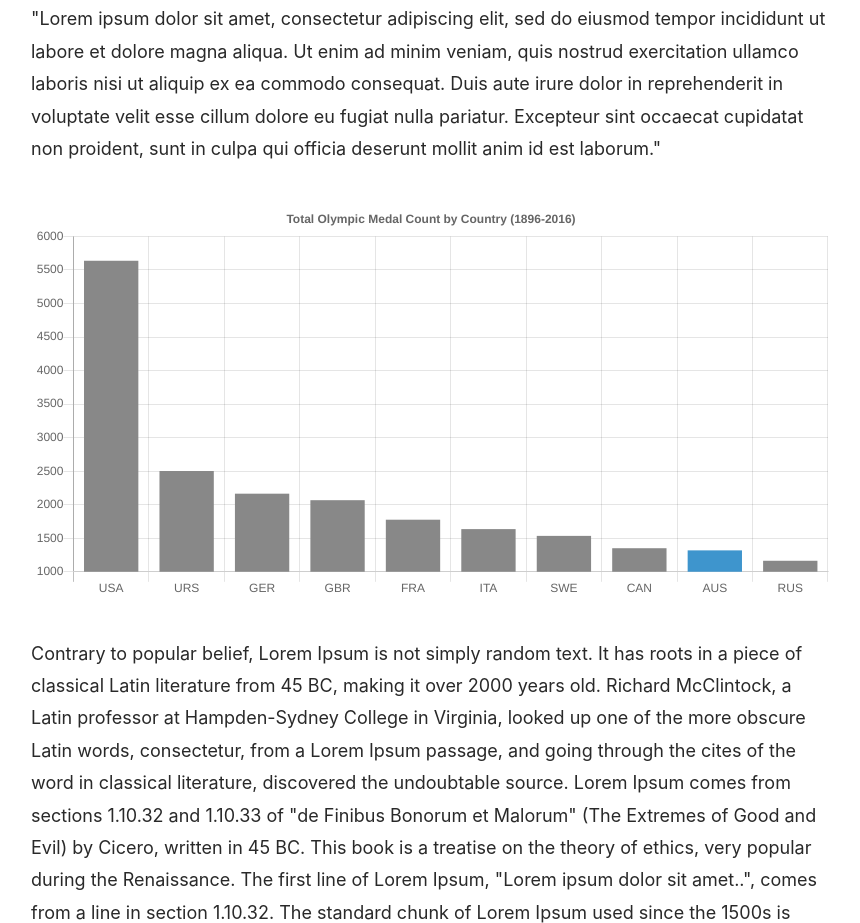
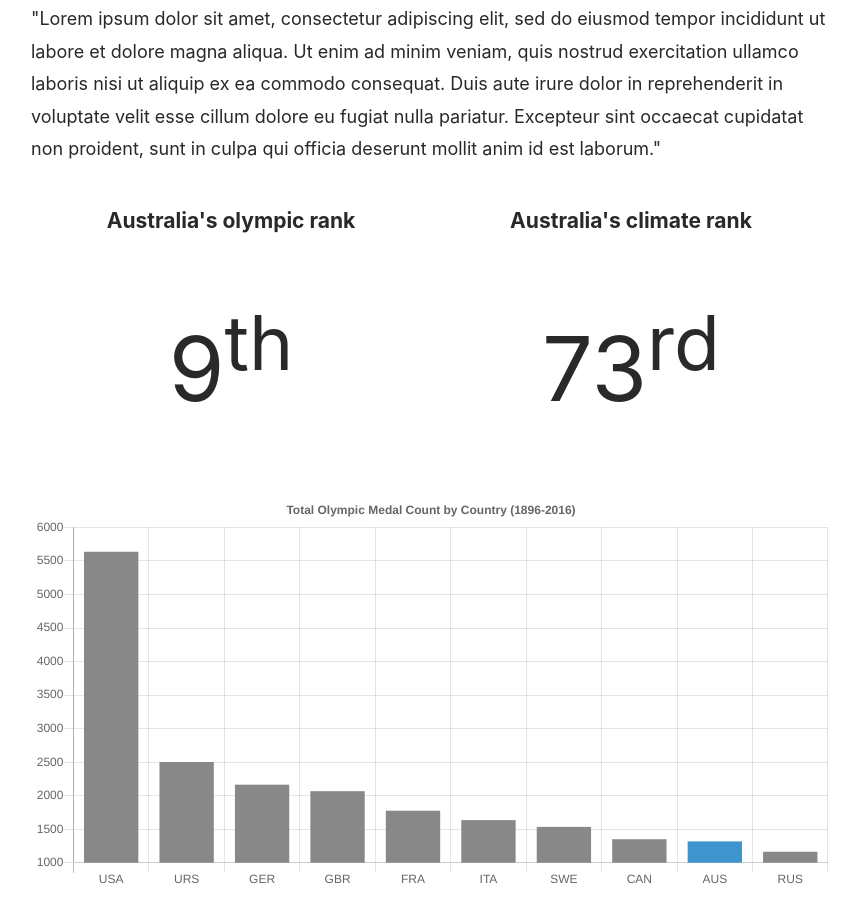
Before and after one commit to dmc-au/ausclimate, a plain HTML site: page index.html in a window 1280 px wide. Shown: the part 702-1625 px from the top of the page, without its empty margins (209-1069 px from the left). Drawn offline with nearby package versions, Linux system fonts and the light colour scheme.

Commit message:
Added small battery graph and created big number template

```diff
--- /dev/null
+++ b/Data/NGER/Small Scale/smallscale_battery_numeric.csv
@@ -0,0 +1,10 @@
+,Installation year,ACT,NSW ,NT ,QLD ,SA ,TAS ,VIC ,WA,Total
+0,2014,8,208,3,129,34,5,137,169,693
+1,2015,3,133,1,186,21,6,163,24,537
+2,2016,105,668,6,331,130,18,240,70,1568
+3,2017,205,1942,18,856,479,93,845,212,4650
+4,2018,308,1876,8,1119,616,164,1362,236,5689
+5,2019,337,1503,22,2711,2292,94,1288,316,8563
+6,2020,379,1852,148,957,3737,103,1531,782,9489
+7,2021,517,2749,388,1426,3294,124,2998,1613,13109
+8,2022,645,1838,286,1292,2195,90,2545,1491,10382
--- a/index.html
+++ b/index.html
@@ -36,6 +36,25 @@
 
         </p>
 
+        <div class="big-number-container">
+            <div class="big-number-inner-left">
+                <div class="big-number-inner-upper">
+                    <h3 class="big-number-header">Australia's olympic rank</h2>
+                </div>
+                <div class="big-number-inner-lower">
+                    <p class="big-number">9<sup>th</sup></p>
+                </div>
+            </div>
+            <div class="big-number-inner-right">
+                <div class="big-number-inner-upper">
+                    <h3 class="big-number-header">Australia's climate rank</h2>
+                </div>
+                <div class="big-number-inner-lower">
+                    <p class="big-number">73<sup>rd</sup></p>
+                </div>
+            </div>
+        </div>
+
         <canvas id="olympic" class="graph"></canvas>
 
         <p>Contrary to popular belief, Lorem Ipsum is not simply random text. It has roots in a piece of classical Latin literature from 45 BC, making it over 2000 years old. Richard McClintock, a Latin professor at Hampden-Sydney College in Virginia, looked up one of the more obscure Latin words, consectetur, from a Lorem Ipsum passage, and going through the cites of the word in classical literature, discovered the undoubtable source. Lorem Ipsum comes from sections 1.10.32 and 1.10.33 of "de Finibus Bonorum et Malorum" (The Extremes of Good and Evil) by Cicero, written in 45 BC. This book is a treatise on the theory of ethics, very popular during the Renaissance. The first line of Lorem Ipsum, "Lorem ipsum dolor sit amet..", comes from a line in section 1.10.32.
@@ -62,12 +81,16 @@
         <p>"Lorem ipsum dolor sit amet, consectetur adipiscing elit, sed do eiusmod tempor incididunt ut labore et dolore magna aliqua. Ut enim ad minim veniam, quis nostrud exercitation ullamco laboris nisi ut aliquip ex ea commodo consequat. Duis aute irure dolor in reprehenderit in voluptate velit esse cillum dolore eu fugiat nulla pariatur. Excepteur sint occaecat cupidatat non proident, sunt in culpa qui officia deserunt mollit anim id est laborum."
 
         </p>
+        <canvas id="battery" class="graph"></canvas>
 
         <canvas id="bar-chart-horizontal" class="graph"></canvas>
 
         <p>"Sed ut perspiciatis unde omnis iste natus error sit voluptatem accusantium doloremque laudantium, totam rem aperiam, eaque ipsa quae ab illo inventore veritatis et quasi architecto beatae vitae dicta sunt explicabo. Nemo enim ipsam voluptatem quia voluptas sit aspernatur aut odit aut fugit, sed quia consequuntur magni dolores eos qui ratione voluptatem sequi nesciunt. Neque porro quisquam est, qui dolorem ipsum quia dolor sit amet, consectetur, adipisci velit, sed quia non numquam eius modi tempora incidunt ut labore et dolore magnam aliquam quaerat voluptatem. Ut enim ad minima veniam, quis nostrum exercitationem ullam corporis suscipit laboriosam, nisi ut aliquid ex ea commodi consequatur? Quis autem vel eum iure reprehenderit qui in ea voluptate velit esse quam nihil molestiae consequatur, vel illum qui dolorem eum fugiat quo voluptas nulla pariatur?"
 
         </p>
+
+        <canvas id="radar-chart"></canvas>
+
     </div>
 
     <script src="https://cdnjs.cloudflare.com/ajax/libs/Chart.js/2.6.0/Chart.min.js"></script>
--- a/main.css
+++ b/main.css
@@ -18,3 +18,44 @@ body {
     padding-top: 1em;
     padding-bottom: 1em;
 }
+
+/* Big number styling */
+.big-number-container {
+    /* border: 1px solid red; */
+    align-items: center;
+    width: 100%;
+    padding: 0px;
+}
+
+.big-number-inner-left {
+    /* border: 1px solid red; */
+    width: 50%;
+    float: left;
+    align-items: center;
+}
+
+.big-number-inner-right {
+    /* border: 1px solid red; */
+    width: 50%;
+    float: right;
+    padding: 0px;
+    justify-content: center;
+    align-items: center;
+}
+
+.big-number-inner-upper {
+
+}
+
+.big-number-inner-lower {
+
+}
+
+.big-number-header {
+    text-align: center;
+}
+
+.big-number {
+    text-align: center;
+    font-size: 500%;
+}
--- a/main.js
+++ b/main.js
@@ -1,27 +1,3 @@
-// // Bar chart
-// new Chart(document.getElementById("bar-chart"), {
-//     type: 'bar',
-//     data: {
-//       labels: ["Africa", "Asia", "Europe", "Latin America", "North America"],
-//       datasets: [
-//         {
-//           label: "Population (millions)",
-//           backgroundColor: ["#3e95cd", "#8e5ea2","#3cba9f","#e8c3b9","#c45850"],
-//           data: [2478,5267,734,784,433]
-//         }
-//       ]
-//     },
-//     options: {
-//       legend: { display: false },
-//       title: {
-//         display: true,
-//         text: 'Predicted world population (millions) in 2050'
-//       }
-//     }
-// });
-
-
-// Total Olympic Medal Count by Country (1896-2016)
 W = "#888"
 A = "#3e95cd";
 
@@ -53,6 +29,7 @@ function make_olympic(countries) {
         }
     });
 };
+
 
 // CO2 Emissions (t) Per Capita
 d3.csv('Data/ClimateActionTracker/CAT_tCO2e_cap.csv')
@@ -293,3 +270,70 @@ new Chart(document.getElementById("bar-chart-horizontal"), {
       }
     }
 });
+
+
+// Australian Small Scale Battery Installations
+d3.csv("Data/NGER/Small Scale/smallscale_battery_numeric.csv")
+    .then(make_battery);
+
+function make_battery(years) {
+    var yearLabels = years.map(function(d) {return d['Installation year']});
+    var batteryData = years.map(function(d) {return d['Total']});
+    var batteryColour = years.map(function(d) {return A});
+
+    var chart = new Chart(document.getElementById("battery"), {
+        type: 'bar',
+        data: {
+          labels: yearLabels,
+          datasets: [
+            {
+              label: "No. New Batteries",
+              backgroundColor: batteryColour,
+              data: batteryData
+            }
+          ]
+        },
+        options: {
+          legend: { display: false },
+          title: {
+            display: true,
+            text: 'No. Australian Small Scale Battery Installations Per Year'
+          }
+        }
+    });
+};
+
+
+// Example Radar Chart
+new Chart(document.getElementById("radar-chart"), {
+    type: 'radar',
+    data: {
+      labels: ["Africa", "Asia", "Europe", "Latin America", "North America"],
+      datasets: [
+        {
+          label: "1950",
+          fill: true,
+          backgroundColor: "rgba(179,181,198,0.2)",
+          borderColor: "rgba(179,181,198,1)",
+          pointBorderColor: "#fff",
+          pointBackgroundColor: "rgba(179,181,198,1)",
+          data: [8.77,55.61,21.69,6.62,6.82]
+        }, {
+          label: "2050",
+          fill: true,
+          backgroundColor: "rgba(255,99,132,0.2)",
+          borderColor: "rgba(255,99,132,1)",
+          pointBorderColor: "#fff",
+          pointBackgroundColor: "rgba(255,99,132,1)",
+          pointBorderColor: "#fff",
+          data: [25.48,54.16,7.61,8.06,4.45]
+        }
+      ]
+    },
+    options: {
+      title: {
+        display: true,
+        text: 'Distribution in % of world population'
+      }
+    }
+});
```
Also changed, not shown: 1 other file.
